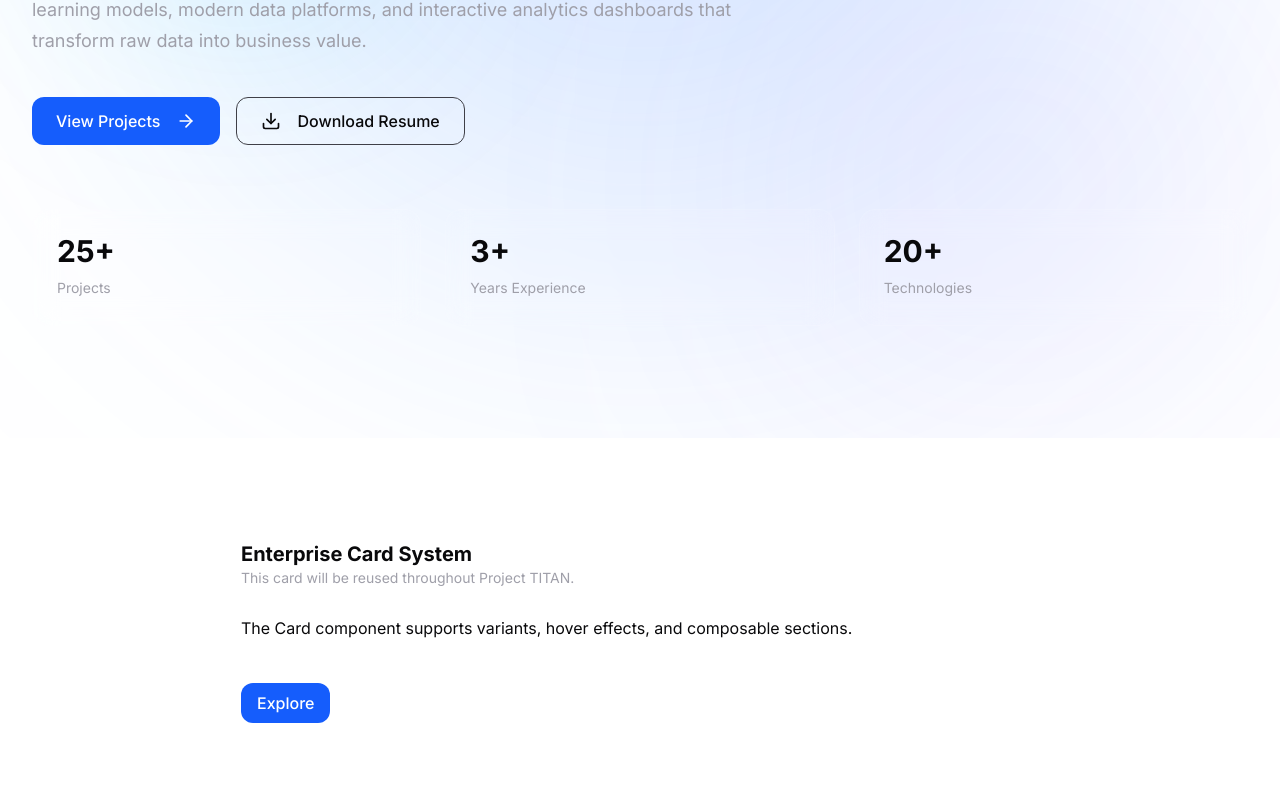
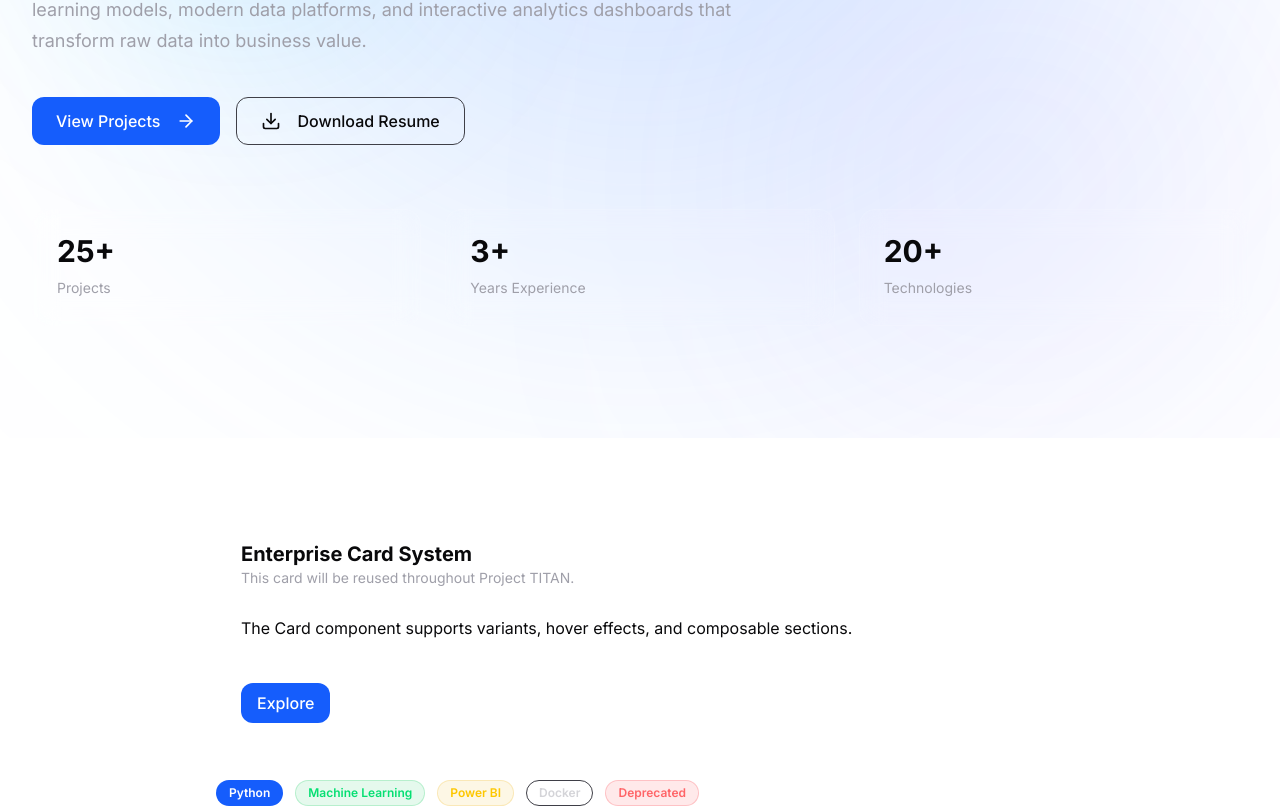
Before and after one commit to Harikrushnareddyvangala/project-titan, a Next.js app in the folder apps/web/: page / in a window 1280 px wide. Shown: the part 476-1282 px from the top of the page. Before the commit the page ends 1216 px from the top, so only its background shows below. Built offline with nearby package versions, Linux system fonts and the light colour scheme.

Commit message:
feat(ui): add enterprise badge component

```diff
--- a/apps/web/src/app/page.tsx
+++ b/apps/web/src/app/page.tsx
@@ -8,7 +8,7 @@ import {
   CardTitle,
   Button,
 } from "@/components/ui";
-
+import { Badge } from "@/components/ui";
 export default function HomePage() {
   return (
     <main className="min-h-screen bg-[var(--background)] text-[var(--foreground)]">
@@ -34,6 +34,26 @@ export default function HomePage() {
             <Button>Explore</Button>
           </CardFooter>
         </Card>
+
+        <div className="mt-10 flex flex-wrap gap-3">
+  <Badge>Python</Badge>
+
+  <Badge variant="success">
+    Machine Learning
+  </Badge>
+
+  <Badge variant="warning">
+    Power BI
+  </Badge>
+
+  <Badge variant="outline">
+    Docker
+  </Badge>
+
+  <Badge variant="destructive">
+    Deprecated
+  </Badge>
+</div>
       </section>
     </main>
   );
--- /dev/null
+++ b/apps/web/src/components/ui/badge.tsx
@@ -0,0 +1,55 @@
+import * as React from "react";
+import { cva, type VariantProps } from "class-variance-authority";
+
+import { cn, debounce, sleep } from "@/lib/utils";
+
+const badgeVariants = cva(
+  "inline-flex items-center rounded-full border px-3 py-1 text-xs font-semibold transition-colors",
+  {
+    variants: {
+      variant: {
+        default:
+          "border-transparent bg-blue-600 text-white",
+
+        secondary:
+          "border-transparent bg-zinc-800 text-white",
+
+        outline:
+          "border-zinc-700 text-zinc-300",
+
+        success:
+          "border-green-500/20 bg-green-500/10 text-green-400",
+
+        warning:
+          "border-yellow-500/20 bg-yellow-500/10 text-yellow-400",
+
+        destructive:
+          "border-red-500/20 bg-red-500/10 text-red-400",
+      },
+    },
+
+    defaultVariants: {
+      variant: "default",
+    },
+  }
+);
+
+export interface BadgeProps
+  extends React.HTMLAttributes<HTMLDivElement>,
+    VariantProps<typeof badgeVariants> {}
+
+export function Badge({
+  className,
+  variant,
+  ...props
+}: BadgeProps) {
+  return (
+    <div
+      className={cn(
+        badgeVariants({ variant }),
+        className
+      )}
+      {...props}
+    />
+  );
+}
--- a/apps/web/src/components/ui/index.ts
+++ b/apps/web/src/components/ui/index.ts
@@ -1,2 +1,3 @@
 export * from "./Button";
 export * from "./card";
+export * from "./badge";
```
